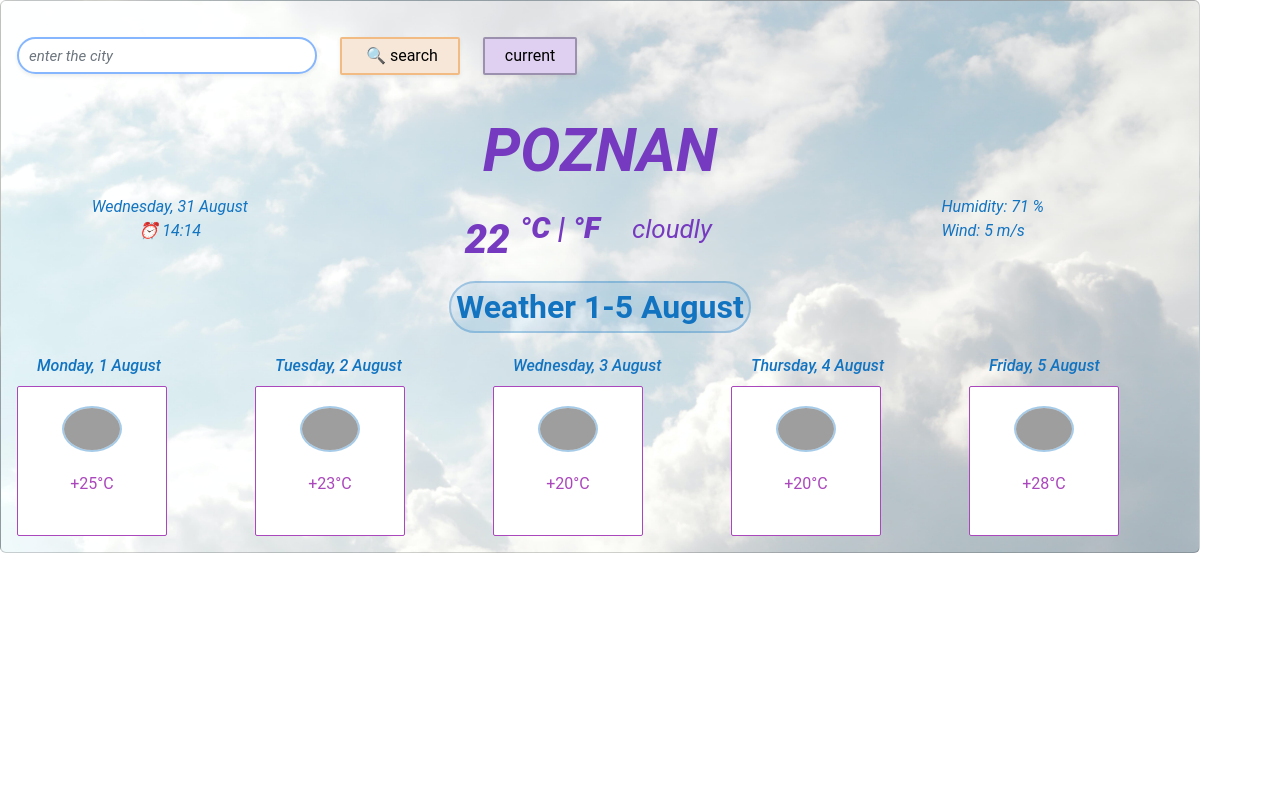
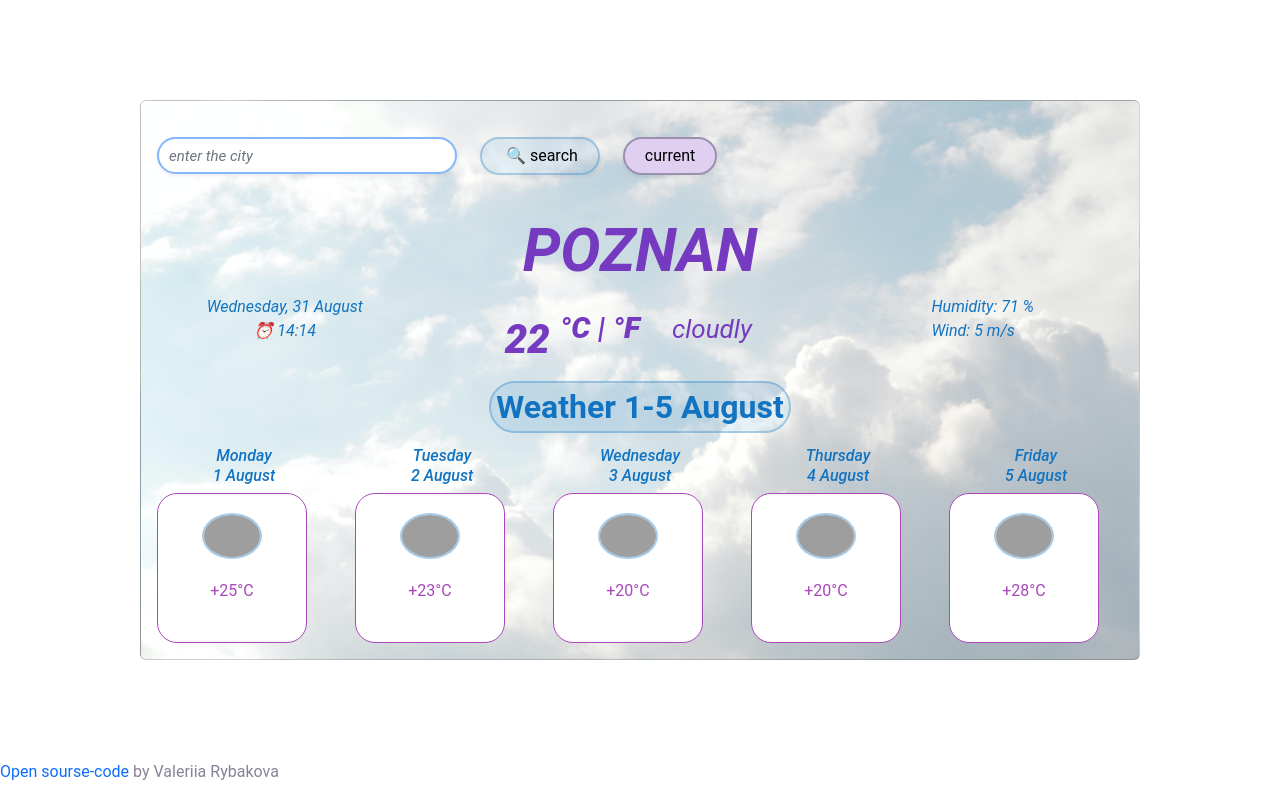
Before and after one commit to valeriyarv07/my-weather-app, a plain HTML site: page index.html in a window 1280 px wide. Drawn offline with nearby package versions, Linux system fonts and the light colour scheme; grey boxes are pictures that could not be loaded.

Commit message:
added sourse-code

```diff
--- a/index.html
+++ b/index.html
@@ -35,7 +35,7 @@
             </div>
             <div class="col-sm-auto">
               <button type="button" class="btn-current shadow-sm">
-                current
+                 current
               </button>
             </div>
           </div>
@@ -79,9 +79,9 @@
           <!--прогноз на неделю-->
           <div class="forecast-weather">
             <h2>Weather 1-5 August</h2>
-            <div class="row forecast">
+            <div class="row forecast justify-content-md-center">
               <div class="col forecast-col">
-                <h3>Monday, 1 August</h3>
+                <h3>Monday<br />1 August</h3>
                 <div class="card forecast-card" style="width: 150px">
                   <div class="card-body">
                     <img
@@ -95,7 +95,7 @@
                 </div>
               </div>
               <div class="col forecast-col">
-                <h3>Tuesday, 2 August</h3>
+                <h3>Tuesday<br />2 August</h3>
                 <div class="card forecast-card" style="width: 150px">
                   <div class="card-body">
                     <img
@@ -109,7 +109,7 @@
                 </div>
               </div>
               <div class="col forecast-col">
-                <h3>Wednesday, 3 August</h3>
+                <h3>Wednesday<br />3 August</h3>
                 <div class="card forecast-card" style="width: 150px">
                   <div class="card-body">
                     <img
@@ -123,7 +123,7 @@
                 </div>
               </div>
               <div class="col forecast-col">
-                <h3>Thursday, 4 August</h3>
+                <h3>Thursday<br />4 August</h3>
                 <div class="card forecast-card" style="width: 150px">
                   <div class="card-body">
                     <img
@@ -137,7 +137,7 @@
                 </div>
               </div>
               <div class="col forecast-col">
-                <h3>Friday, 5 August</h3>
+                <h3>Friday<br />5 August</h3>
                 <div class="card forecast-card" style="width: 150px">
                   <div class="card-body">
                     <img
@@ -155,6 +155,10 @@
         </div>
       </div>
     </div>
+    <div class="source-code">
+      <a href="https://github.com/valeriyarv07/my-weather-app">Open sourse-code</a>
+ by Valeriia Rybakova
+    </div>
     <script src="/src/script.js"></script>
   </body>
 </html>
--- a/src/styles.css
+++ b/src/styles.css
@@ -20,16 +20,17 @@ body {
 
 .btn-search {
   color: black;
-  background-color: #f6e7d9;
-  border: 2px solid #f2bb84;
-  border-radius: 2px;
+  border: 2px solid rgba(18, 116, 193, 0.3);
+  background-color: rgba(18, 116, 193, 0.1);
+
+  border-radius: 20px;
   padding: 5px 20px;
 }
 
 .btn-search:hover,
 .btn-search:focus,
 .btn-search:visited {
-  background-color: #f2bb84;
+  background-color: rgba(18, 116, 193, 0.5);
   color: black;
 }
 
@@ -37,7 +38,7 @@ body {
   color: black;
   background-color: #dfd0f1;
   border: 2px solid #9b91af;
-  border-radius: 2px;
+  border-radius: 20px;
   padding: 5px 20px;
 }
 
@@ -72,9 +73,8 @@ h3 {
   font-weight: 500;
   font-style: italic;
   font-size: 16px;
-  margin: 0 10px;
-  padding: 10px 10px;
-  text-align: left;
+  text-align: center;
+  position: relative;
 }
 
 li {
@@ -136,7 +136,7 @@ p {
   text-align: center;
   height: 150px;
   border: 1px solid #ab47bc;
-  border-radius: 2px;
+  border-radius: 20px;
 }
 
 .card-text {
@@ -149,6 +149,9 @@ p {
   max-width: 1200px;
   background-image: url(/src/img/sky.jpg);
   background-size: 100%;
+  display: block;
+  margin: 100px auto;
+  max-width: 1000px;
 }
 
 .units a {
@@ -169,3 +172,12 @@ p {
 .forecast-weather {
   margin-top: 18px;
 }
+
+.source-code {
+  text-align: left;
+  color: #898199;
+}
+
+.source-code a {
+  text-decoration: none;
+}
```
